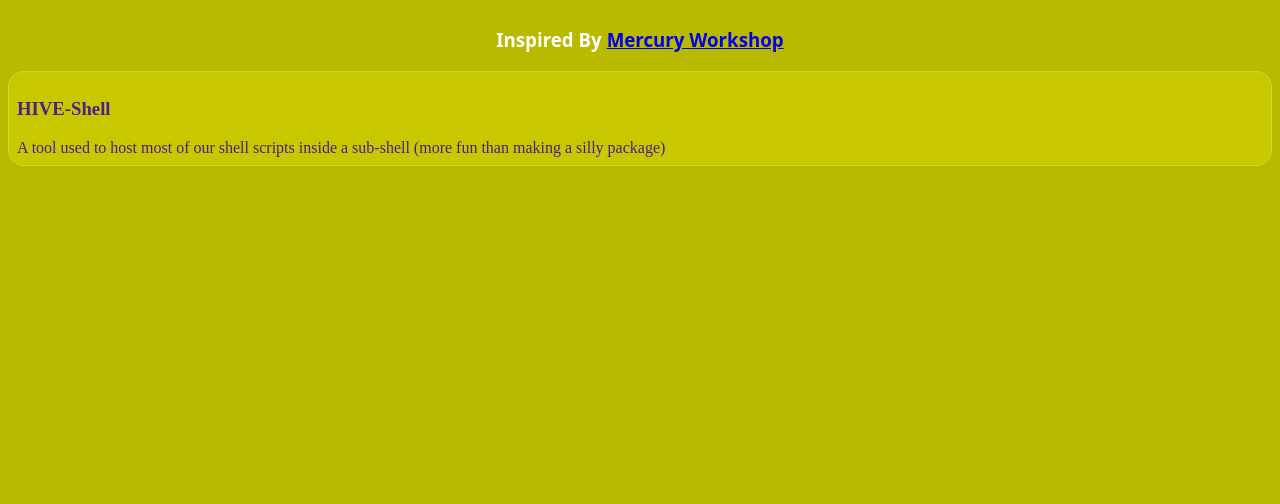
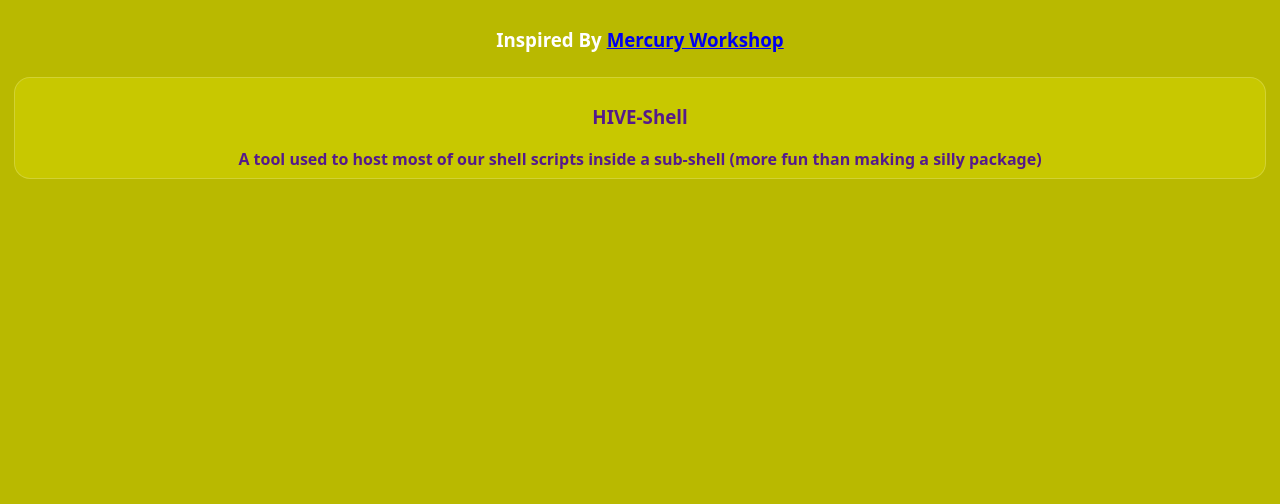
Before and after one commit to WaveDemure/HIVE-Site0-old, a plain HTML site: page index.html in a window 1280 px wide. Shown: the part 296-800 px from the top of the page. Drawn offline with Linux system fonts and the light colour scheme; a script that the page names is missing.

Commit message:
Update index.css

```diff
--- a/index.css
+++ b/index.css
@@ -42,6 +42,7 @@ body {
 	border: thin solid #fff3;
 	padding: 0.5rem;
 	user-select: none;
+    margin: 6px;
 }
 
 a.epicBox {
@@ -61,11 +62,16 @@ a.epicBox:hover {
 	margin-bottom: 1.5rem;
 	padding: 1rem !important;
 	max-width: 100%;
+    color: black;
 }
 
 .projects {
+    font-weight: bolder;
+    font-family: system-ui, -apple-system, BlinkMacSystemFont, 'Segoe UI', Roboto, Oxygen, Ubuntu, Cantarell, 'Open Sans', 'Helvetica Neue', sans-serif;
 	display: grid;
+    text-align: center;
 	grid-auto-rows: 1fr;
 	max-width: 100%;
+    color: black;
 	grid-template-columns: 100%;
 }
```
